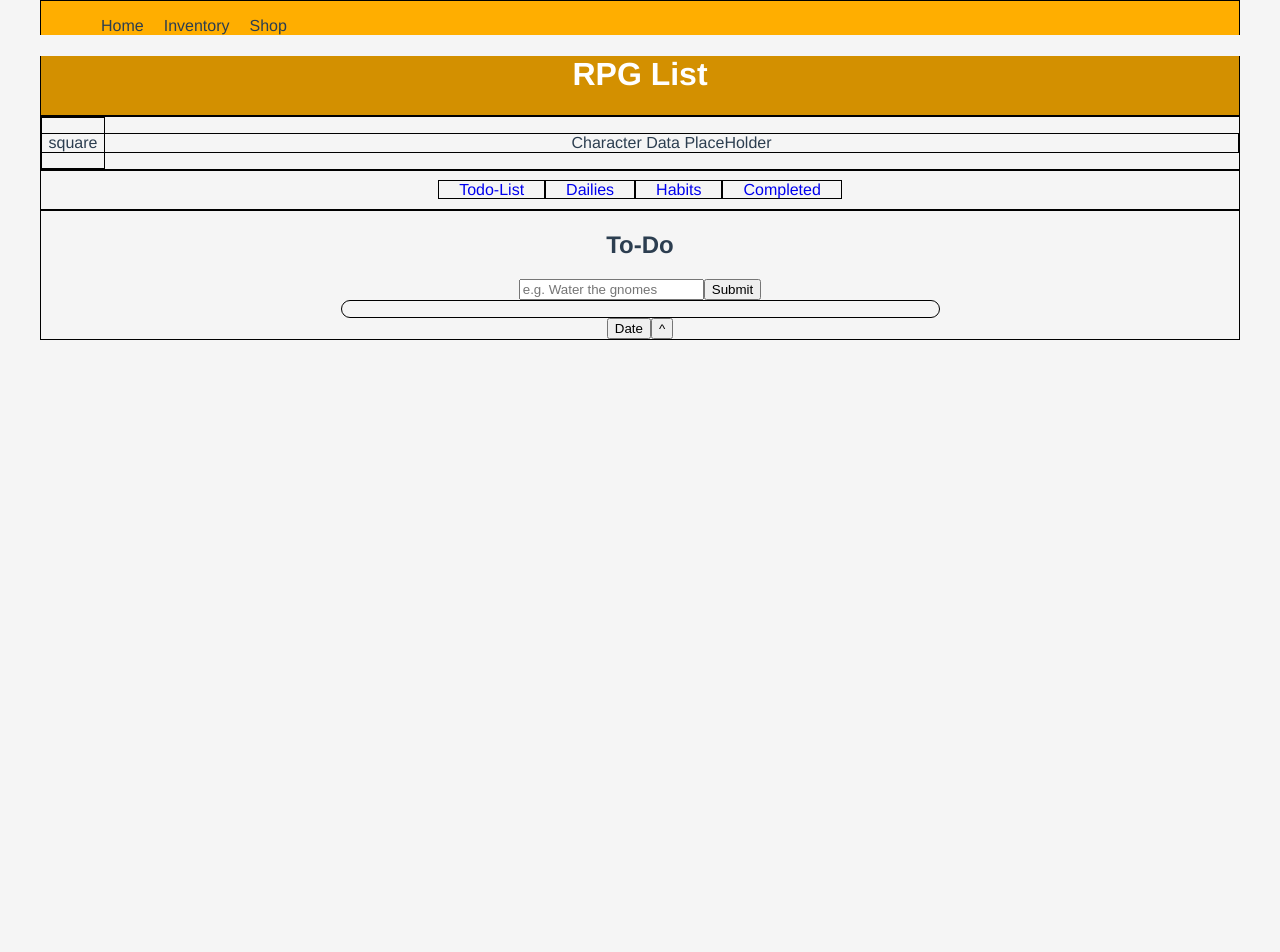
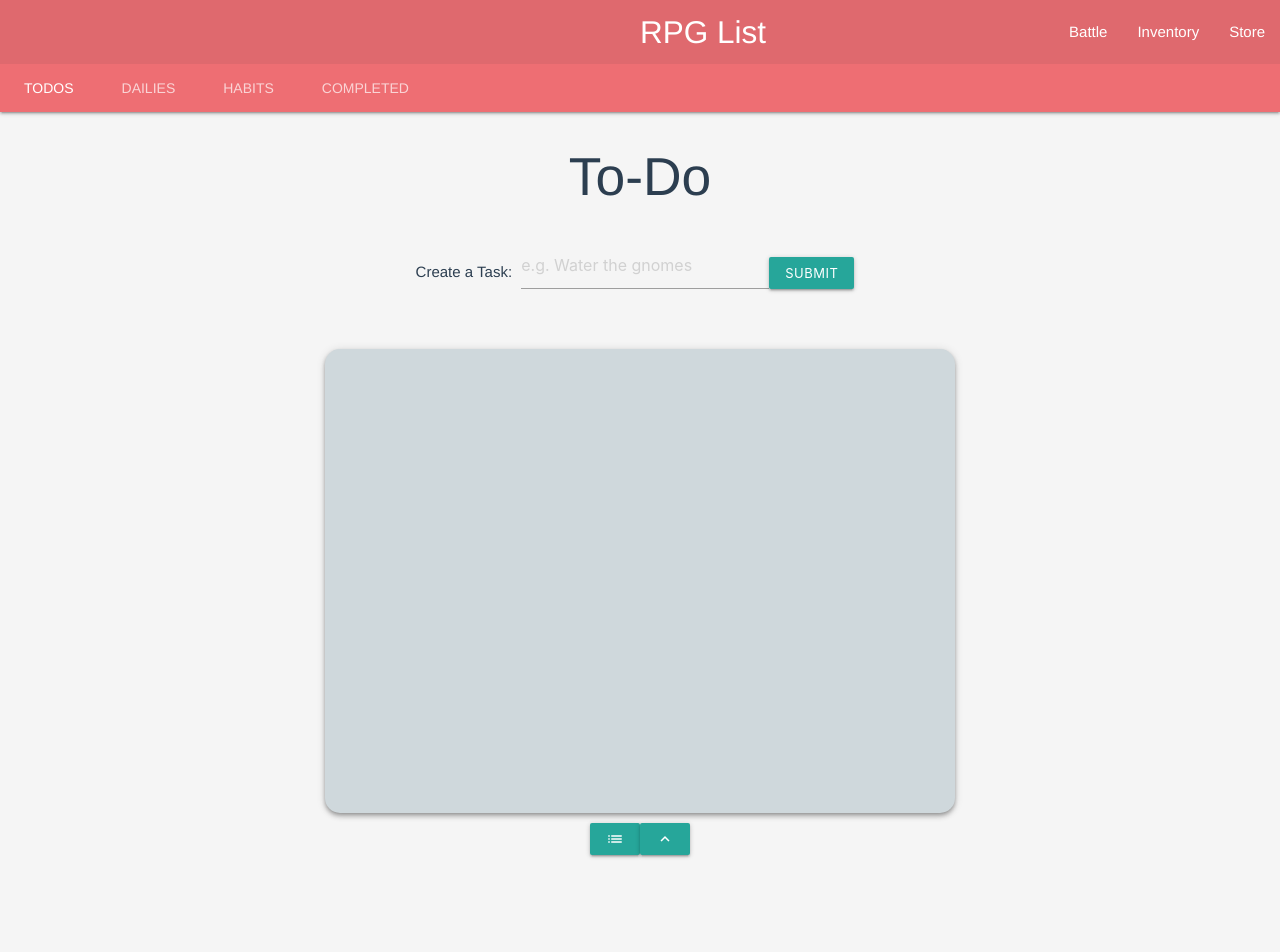
Before and after one commit to JoeyMBrown/habitica-clone, a Vue app: page /#/TodoList in a window 1280 px wide. Shown: the top 952 px of the page. Before the commit the page ends 800 px from the top, so only its background shows below. Built offline with nearby package versions, Linux system fonts and the light colour scheme.

Commit message:
+ Materialize Framework, + New Header Componenet, + New Footer Componenet, + Shadows to Various Componenets, + Scroll bar to task list, + Added File to Save Code Snippets, - Old Header, * Changed Router Links, * Changed Colors of Tasks

```diff
--- a/package.json
+++ b/package.json
@@ -8,6 +8,7 @@
     "lint": "vue-cli-service lint"
   },
   "dependencies": {
+    "materialize-css": "^1.0.0-rc.2",
     "vue": "^2.5.22",
     "vue-router": "^3.0.2"
   },
--- a/public/index.html
+++ b/public/index.html
@@ -5,6 +5,10 @@
     <meta http-equiv="X-UA-Compatible" content="IE=edge">
     <meta name="viewport" content="width=device-width,initial-scale=1.0">
     <link rel="icon" href="<%= BASE_URL %>favicon.ico">
+    <!-- Compiled and minified CSS -->
+    <link rel="stylesheet" href="https://cdnjs.cloudflare.com/ajax/libs/materialize/1.0.0/css/materialize.min.css">
+    <!-- CSS icons-->
+    <link href="https://fonts.googleapis.com/icon?family=Material+Icons" rel="stylesheet">
     <title>codesandbox</title>
   </head>
   <body>
--- a/src/App.vue
+++ b/src/App.vue
@@ -1,9 +1,8 @@
 <template>
   <div id="app">
-    <div id="header">
-      <Header />
-    </div>
+    <Header />
     <Index />
+    <Footer />
   </div>
 </template>
 
@@ -15,13 +14,15 @@ import TodoList from "./components/TodoList";
 import Habits from "./components/Habits";
 import Index from "./components/Index";
 import Header from "./components/Header";
+import Footer from "./components/Footer";
 import VueRouter from 'vue-router';
 
 export default {
   name: "App",
   components: {
     Index,
-    Header
+    Header,
+    Footer
   }
 };
 </script>
@@ -37,14 +38,6 @@ export default {
   text-align: center;
   color: #2c3e50;
 }
-#header {
-  font-family: "Avenir", Helvetica, Arial, sans-serif;
-  -webkit-font-smoothing: antialiased;
-  -moz-osx-font-smoothing: grayscale;
-  text-align: center;
-  color: #2c3e50;
-}
-
 html, body {
   overflow-x: hidden;
   background-color: #f5f5f5;
--- a/src/components/CompletedTasks.vue
+++ b/src/components/CompletedTasks.vue
@@ -6,20 +6,20 @@
       </div>
 </section>
 
-<button type="sortDate" @click="sortDate();">Date</button>
-
 <section class="task-list-container">
-<div class="task-list">
+<div class="task-list z-depth-2">
         <ul>
           <li
             :key="i"
-            v-for="(task, i) in completedTasks">
+            v-for="(task, i) in completedTasks" class="z-depth-2">
           <!-- TASK INFO -->
             {{  `${task.name} - ${task.difficulty} - ${task.created}`}}
           </li>
         </ul>
       </div>
 </section>
+
+<button class="waves-effect waves-light btn-small" id="sort" type="sortDate" @click="sortDate();"><i class="tiny material-icons">list</i></button>
 
 </div>
 </template>
@@ -74,27 +74,22 @@ export default {
 }
 .task-list {
   width: 50%;
-  border: solid black 1px;
+  background-color: #cfd8dc;
   border-radius: 15px;
+  overflow-y: auto;
+  height: 464px;
 }
-
 .task-list ul {
   list-style: none;
   padding-left: 0;
 }
-
 .task-list li {
-    padding-top: 20px;
-    padding-bottom: 20px;
-    padding-left: 7px;
-    border-top: solid black 1px;
-    border-bottom: solid black 1px;
-    background-color: #15ff00;
-
+  padding: 20px;
+  padding-left: 7px;
+  margin: 10px;
+  background-color: #1de9b6;
 }
-
-#page {
-  border: solid black 1px;
-  margin: auto;
+#sort {
+margin-top: 10px;
 }
 </style>
--- a/src/components/Dailies.vue
+++ b/src/components/Dailies.vue
@@ -4,33 +4,40 @@
     <div class="task-form">
         <h2>Dailies</h2>
 
-        <form @submit.prevent="submitForm1">
-          <input v-model="fields1.textBoxValue" placeholder="e.g. Water the gnomes" type="text" />
-          <button type="submit">Submit</button>
-        </form>
+  <form @submit.prevent="submitForm1">
+    <div class="row">
+        <div class="col s12">
+          Create a Daily Task:
+          <div class="input-field inline">
+            <input v-model="fields1.textBoxValue" id="email_inline" type="text" placeholder="e.g. Water the gnomes">
+          </div>
+          <button type="submit" class="waves-effect waves-light btn-small difficultyButtons">submit</button>
+        </div>
       </div>
-</section>
+    </form>
+    </div>
+    </section>
 
 <section class="task-list-container">
-<div class="task-list">
+<div class="task-list z-depth-2">
         <ul>
           <li
             :key="i"
             v-for="(task, i) in repeatTasks"
-            @click="handleClickForItem1(task, i);" v-bind:id="i" :class="`${task.difficulty}`"
+            @click="handleClickForItem1(task, i);" v-bind:id="i" :class="`${task.difficulty} z-depth-2`"
           >
           <!-- TASK INFO -->
             {{  `${task.name} - ${task.difficulty} - ${task.created} - ${task.finishedTimes}`}}
 
           <!-- SET DIFFICULTY -->
             <div class="buttons-container" v-if="task.difficulty === 'notSet'">
-              <button type="easy" @click.stop="setDifficulty1(i, 'easy');">Easy</button>
-              <button type="medium" @click.stop="setDifficulty1(i, 'medium');">Medium</button>
-              <button type="hard" @click.stop="setDifficulty1(i, 'hard');">Hard</button>
+              <button type="easy" class="waves-effect waves-light btn-small difficultyButtons" @click.stop="setDifficulty1(i, 'easy');">Easy</button>
+              <button type="medium" class="waves-effect waves-light btn-small difficultyButtons" @click.stop="setDifficulty1(i, 'medium');">Medium</button>
+              <button type="hard" class="waves-effect waves-light btn-small difficultyButtons" @click.stop="setDifficulty1(i, 'hard');">Hard</button>
             </div>
 
             <div class="delete-container" v-if="task.difficulty !== 'notSet'">
-                <button type="delete" @click.stop="deleteTask(i);">X</button>
+                <button class="waves-effect waves-light btn-small" type="delete" @click.stop="deleteTask(i);"><i class="tiny material-icons">clear</i></button>
             </div>
 
           </li>
@@ -38,8 +45,8 @@
       </div>
 </section>
 
-<button type="sortDate" @click="sortDate();">Date</button>
-<button type="reorder" @click="reorderTask();">^</button>
+<button class="waves-effect waves-light btn-small" type="sortDate" @click="sortDate();"><i class="tiny material-icons">list</i></button>
+<button class="waves-effect waves-light btn-small" type="reorder" @click="reorderTask();"><i class="tiny material-icons">expand_less</i></button>
 
 </div>
 </template>
@@ -171,40 +178,42 @@ function createTaskFromValues(name) {
 }
 .task-list {
   width: 50%;
-  border: solid black 1px;
+  background-color: #cfd8dc;
   border-radius: 15px;
+  overflow-y: auto;
+  height: 464px;
 }
-
 .task-list ul {
   list-style: none;
   padding-left: 0;
 }
-
 .task-list li {
-    padding: 20px;
-    padding-left: 7px;
-    border-top: solid black 1px;
-    border-bottom: solid black 1px;
+  padding: 20px;
+  padding-left: 7px;
+  margin: 10px;
 }
 .notSet {
-  background-color: yellow;
+  padding: 20px;
+  font-size: 20px;
+  background-color: #607d8b;
+
 }
 .easy {
   padding: 20px;
   font-size: 20px;
-  border: 20px solid rgba(0,0,0,0.5);
-  background-color: rgb(57, 255, 57);
+  background-color: #81c784;
 }
 .medium {
-    background-color: blue;
+  padding: 20px;
+  font-size: 20px;
+  background-color: #dce775;
 }
 .hard {
-    background-color: purple;
+  padding: 20px;
+  font-size: 20px;
+  background-color: #e57373;
 }
-#page {
-  border: solid black 1px;
-  max-width: 1200px;
-  width: 100%;
-  margin: auto;
+.difficultyButtons {
+  margin: 0px 10px 0px 0px;
 }
 </style>
--- /dev/null
+++ b/src/components/Footer.vue
@@ -0,0 +1,39 @@
+        <template>
+        <footer class="page-footer footer-margin">
+          <div class="container">
+            <div class="row">
+              <div class="col l6 s12">
+                <h5 class="white-text">Footer Content</h5>
+                <p class="grey-text text-lighten-4">You can use rows and columns here to organize your footer content.</p>
+              </div>
+              <div class="col l4 offset-l2 s12">
+                <h5 class="white-text">Links</h5>
+                <ul>
+                  <li><a class="grey-text text-lighten-3" href="#!">Personal Blog</a></li>
+                  <li><a class="grey-text text-lighten-3" href="#!">LinkedIn</a></li>
+                  <li><a class="grey-text text-lighten-3" href="#!">Github</a></li>
+                  <li><a class="grey-text text-lighten-3" href="#!">Unknown</a></li>
+                </ul>
+              </div>
+            </div>
+          </div>
+          <div class="footer-copyright">
+            <div class="container">
+            © 2014 Copyright Text
+            <a class="grey-text text-lighten-4 right" href="#!">More Links</a>
+            </div>
+          </div>
+        </footer>
+        </template>
+
+        <script>
+        export default {
+            name: "Footer",
+        }
+        </script>
+
+        <style scoped>
+        .footer-margin{
+            margin-top: 200px;
+        }
+        </style>
--- a/src/components/Habits.vue
+++ b/src/components/Habits.vue
@@ -4,41 +4,48 @@
          <div class="task-form">
         <h2>Habits</h2>
 
-        <form @submit.prevent="submitForm2">
-          <input v-model="fields2.textBoxValue" placeholder="e.g. Water the gnomes" type="text" />
-          <button type="submit">Submit</button>
-        </form>
+  <form @submit.prevent="submitForm2">
+    <div class="row">
+        <div class="col s12">
+          Create a Habit:
+          <div class="input-field inline">
+            <input v-model="fields2.textBoxValue" id="email_inline" type="text" placeholder="e.g. Water the gnomes">
+          </div>
+          <button type="submit" class="waves-effect waves-light btn-small difficultyButtons">submit</button>
+        </div>
       </div>
+    </form>
+    </div>
     </section>
 
     <section class="task-list-container">
-        <div class="task-list">
+        <div class="task-list z-depth-2">
         <ul>
           <li
             :key="i"
             v-for="(task, i) in repeatTasks1"
-            @click="handleClickForItem2(task, i);" v-bind:id="i" :class="`${task.difficulty}`"
+            @click="handleClickForItem2(task, i);" v-bind:id="i" :class="`${task.difficulty} z-depth-2`"
           >
             <!-- TASK INFO -->
             {{  `${task.name} - ${task.difficulty} - ${task.created} - ${task.finishedTimes}`}}
 
           <!-- SET DIFFICULTY -->
             <div class="buttons-container" v-if="task.difficulty === 'notSet'">
-              <button type="easy" @click.stop="setDifficulty2(i, 'easy');">Easy</button>
-              <button type="medium" @click.stop="setDifficulty2(i, 'medium');">Medium</button>
-              <button type="hard" @click.stop="setDifficulty2(i, 'hard');">Hard</button>
+              <button type="easy" class="waves-effect waves-light btn-small difficultyButtons" @click.stop="setDifficulty2(i, 'easy');">Easy</button>
+              <button type="medium" class="waves-effect waves-light btn-small difficultyButtons" @click.stop="setDifficulty2(i, 'medium');">Medium</button>
+              <button type="hard" class="waves-effect waves-light btn-small difficultyButtons" @click.stop="setDifficulty2(i, 'hard');">Hard</button>
             </div>
 
             <div class="delete-container" v-if="task.difficulty !== 'notSet'">
-                <button type="delete" @click.stop="deleteTask(i);">X</button>
+                <button class="waves-effect waves-light btn-small" type="delete" @click.stop="deleteTask(i);"><i class="tiny material-icons">clear</i></button>
             </div>
 
           </li>
         </ul>
       </div>
     </section>
-    <button type="sortDate" @click="sortDate();">Date</button>
-    <button type="reorder" @click="reorderTask();">^</button>
+    <button class="waves-effect waves-light btn-small" type="sortDate" @click="sortDate();"><i class="tiny material-icons">list</i></button>
+    <button class="waves-effect waves-light btn-small" type="reorder" @click="reorderTask();"><i class="tiny material-icons">expand_less</i></button>
 </div>
 </template>
 
@@ -165,11 +172,14 @@ function createTaskFromValues(name) {
 .task-list-container{
   display: flex;
   justify-content: center;
+  padding: 10px;
 }
 .task-list {
   width: 50%;
-  border: solid black 1px;
+  background-color: #cfd8dc;
   border-radius: 15px;
+  overflow-y: auto;
+  height: 464px;
 }
 
 .task-list ul {
@@ -178,35 +188,33 @@ function createTaskFromValues(name) {
 }
 
 .task-list li {
-    padding-top: 20px;
-    padding-bottom: 20px;
-    padding-left: 7px;
-    border-top: solid black 1px;
-    border-bottom: solid black 1px;
+  padding: 20px;
+  padding-left: 7px;
+  margin: 10px;
 }
 .notSet {
-  background-color: yellow;
+  padding: 20px;
+  font-size: 20px;
+  background-color: #607d8b;
+
 }
-.easy  {
-    background-color: green;
+.easy {
+  padding: 20px;
+  font-size: 20px;
+  background-color: #81c784;
 }
-.medium  {
-    background-color: blue;
+.medium {
+  padding: 20px;
+  font-size: 20px;
+  background-color: #dce775;
 }
 .hard {
-    background-color: purple;
+  padding: 20px;
+  font-size: 20px;
+  background-color: #e57373;
 }
-#page {
-  border: solid black 1px;
-  margin: auto;
+.difficultyButtons {
+  margin: 0px 10px 0px 0px;
 }
 
-#todoList {
-  border: solid black 1px;
-  display: inline-block;
-  position: relative;
-  text-align: left;
-  width: 297px;
-  padding: 0px;
-}
 </style>
--- a/src/components/Header.vue
+++ b/src/components/Header.vue
@@ -1,10 +1,32 @@
 <template>
-<div id="header">
-    <ul>
-        <li>Home</li>
-        <li>Inventory</li>
-        <li>Shop</li>
-    </ul>
+<div>
+
+  <nav class="nav-extended">
+    <div class="nav-wrapper header-color1">
+      <a href="#" class="brand-logo">RPG List</a>
+      <a href="#" data-target="mobile-demo" class="sidenav-trigger"><i class="material-icons">menu</i></a>
+      <ul id="nav-mobile" class="right hide-on-med-and-down">
+        <li><a href="#">Battle</a></li>
+        <li><a href="#">Inventory</a></li>
+        <li><a href="#">Store</a></li>
+      </ul>
+    </div>
+    <div class="nav-content header-color">
+      <ul class="tabs tabs-transparent">
+        <li class="tab"><router-link class="active" to="/TodoList">Todos</router-link></li>
+        <li class="tab"><router-link to="/Dailies">Dailies</router-link></li>
+        <li class="tab"><router-link to="/Habits">Habits</router-link></li>
+        <li class="tab"><router-link to="/CompletedTasks">Completed</router-link></li>
+      </ul>
+    </div>
+  </nav>
+
+  <ul class="sidenav" id="mobile-demo">
+    <li><a href="#">Battle</a></li>
+    <li><a href="#">Inventory</a></li>
+    <li><a href="#">Store</a></li>
+  </ul>
+
 </div>
 </template>
 
@@ -15,21 +37,10 @@ export default {
 </script>
 
 <style scoped>
-#header ul {
-list-style: none;
-text-align: left;
+.header-color{
+    background-color: #ee6e73;
 }
-#header ul li {
-display: inline-block;
-padding-left: 20px;
-}
-#header{
-border: solid black 1px;
-background-color: #ffae00;
-border-bottom: 0px;
-margin-bottom: 0px;
-max-width: 1200px;
-width: 100%;
-margin: 0 auto;
+.header-color1{
+    background-color: rgb(51,51,51,0.08);
 }
 </style>
--- a/src/components/Index.vue
+++ b/src/components/Index.vue
@@ -1,18 +1,5 @@
 <template>
 <div class="page">
-  <div class="title"><h1>RPG List</h1></div>
-  <div class="playerData">
-    <div id="playerImage">
-      <p> square </p>
-  </div>
-    <p id="data">Character Data PlaceHolder</p>
-  </div>
-  <div id="taskList">
-    <router-link to="/TodoList" class="router-link">Todo-List</router-link>
-    <router-link to="/Dailies" class="router-link">Dailies</router-link>
-    <router-link to="/Habits" class="router-link">Habits</router-link>
-    <router-link to="/CompletedTasks" class="router-link">Completed</router-link>
-  </div>
   <div id="router">
     <router-view></router-view>
     </div>
@@ -29,46 +16,26 @@ export default {
 
 <style scoped>
 #router{
-  border: 1px solid black;
+
 }
-.router-link {
-text-decoration: none;
-padding-left: 20px;
-padding-right: 20px;
-border: 1px solid black;
-}
+
 #taskList{
   border: solid black 1px;
-  padding-top: 10px;
-  padding-bottom: 10px;
+  padding-top: 20px;
+  padding-bottom: 20px;
 }
 .playerData{
   border: solid black 1px;
   width: 100%;
   max-width: 1200px;
 }
-#playerImage{
-  border: solid black 1px;
-  max-width: 64px;
-  max-height: 64px;
-  width: 100%;
+#data {
   text-align: center;
-  position: relative;
-  float: left;
-}
-#data {
-  border: solid black 1px;
-}
-.page{
-  max-width: 1200px;
-  width: 100%;
-  margin: 0 auto;
-  background-color: #f5f5f5;
 }
 .title{
   border: solid black 1px;
-  background-color: #d39000;
-  border-top: 0px;
+  background-color: #b71c1c;
+  border-top: solid black .5px;
   margin: 0 auto;
   color: white;
 }
--- a/src/components/TodoList.vue
+++ b/src/components/TodoList.vue
@@ -4,41 +4,48 @@
     <div class="task-form">
         <h2>To-Do</h2>
 
-        <form @submit.prevent="submitForm">
-          <input v-model="fields.textBoxValue" placeholder="e.g. Water the gnomes" type="text" />
-          <button type="submit">Submit</button>
-        </form>
+   <form @submit.prevent="submitForm">
+    <div class="row">
+        <div class="col s12">
+          Create a Task:
+          <div class="input-field inline">
+            <input v-model="fields.textBoxValue" id="email_inline" type="text" placeholder="e.g. Water the gnomes">
+          </div>
+          <button type="submit" class="waves-effect waves-light btn-small difficultyButtons">submit</button>
+        </div>
+      </div>
+    </form>
     </div>
-</section>
+    </section>
 
 <section class="task-list-container">
-      <div class="task-list">
+      <div class="task-list z-depth-2">
         <ul>
           <li
             :key="i"
             v-for="(task, i) in tasks"
-            @click="handleClickForItem(task, i);" v-bind:id="i" :class="`${task.difficulty}`"
+            @click="handleClickForItem(task, i);" v-bind:id="i" :class="`${task.difficulty} z-depth-2`"
           >
             <!-- TASK INFO -->
             {{ `${task.name} - ${task.difficulty} - ${task.created}` }}
 
             <!-- SET DIFFICULTY -->
             <div class="buttons-container" v-if="task.difficulty === 'notSet'">
-              <button type="easy" @click.stop="setDifficulty(i, 'easy');">Easy</button>
-              <button type="medium" @click.stop="setDifficulty(i, 'medium');">Medium</button>
-              <button type="hard" @click.stop="setDifficulty(i, 'hard');">Hard</button>
+              <button type="easy" class="waves-effect waves-light btn-small difficultyButtons" @click.stop="setDifficulty(i, 'easy');">Easy</button>
+              <button type="medium" class="waves-effect waves-light btn-small difficultyButtons" @click.stop="setDifficulty(i, 'medium');">Medium</button>
+              <button type="hard" class="waves-effect waves-light btn-small difficultyButtons" @click.stop="setDifficulty(i, 'hard');">Hard</button>
             </div>
 
             <div class="delete-container" v-if="task.difficulty !== 'notSet'">
-                <button type="delete" @click.stop="deleteTask(i);">X</button>
+                <button class="waves-effect waves-light btn-small" type="delete" @click.stop="deleteTask(i);"><i class="tiny material-icons">clear</i></button>
             </div>
           </li>
         </ul>
       </div>
 </section>
 
-<button type="sortDate" @click="sortDate();">Date</button>
-<button type="reorder" @click="reorderTask();">^</button>
+<button class="waves-effect waves-light btn-small" type="sortDate" @click="sortDate();"><i class="tiny material-icons">list</i></button>
+<button class="waves-effect waves-light btn-small" type="reorder" @click="reorderTask();"><i class="tiny material-icons">expand_less</i></button>
 
 </div>
 </template>
@@ -169,13 +176,14 @@ function createTaskFromValues(name) {
 .task-list-container{
   display: flex;
   justify-content: center;
+  padding: 10px;
 }
 .task-list {
   width: 50%;
-  border: solid black 1px;
+  background-color: #cfd8dc;
   border-radius: 15px;
-  padding-left: 10px;
-  padding-right: 10px;
+  overflow-y: auto;
+  height: 464px;
 }
 
 .task-list ul {
@@ -184,39 +192,32 @@ function createTaskFromValues(name) {
 }
 
 .task-list li {
-    padding-top: 20px;
-    padding-bottom: 20px;
-    padding-left: 7px;
-    border-top: solid black 1px;
-    border-bottom: solid black 1px;
+  padding: 20px;
+  padding-left: 7px;
+  margin: 10px;
 }
 .notSet {
-  background-color: yellow;
+  padding: 20px;
+  font-size: 20px;
+  background-color: #607d8b;
+
 }
 .easy {
-    background-color: green;
+  padding: 20px;
+  font-size: 20px;
+  background-color: #81c784;
 }
 .medium {
-    background-color: blue;
+  padding: 20px;
+  font-size: 20px;
+  background-color: #dce775;
 }
 .hard {
-    background-color: purple;
+  padding: 20px;
+  font-size: 20px;
+  background-color: #e57373;
 }
-.delete-container {
-    position: relative;
-    right: 0px;
-}
-#page {
-  border: solid black 1px;
-  margin: auto;
-}
-
-#todoList {
-  border: solid black 1px;
-  display: inline-block;
-  position: relative;
-  text-align: left;
-  width: 297px;
-  padding: 0px;
+.difficultyButtons {
+  margin: 0px 10px 0px 0px;
 }
 </style>
--- a/src/main.js
+++ b/src/main.js
@@ -6,6 +6,7 @@ import Dailies from "./components/Dailies";
 import Habits from "./components/Habits";
 import TodoList from "./components/TodoList";
 import CompletedTasks from "./components/CompletedTasks";
+import 'materialize-css';
 
 
 const routes = [
```
Also changed, not shown: 2 other files (tests, documents, lock files or other folders).
